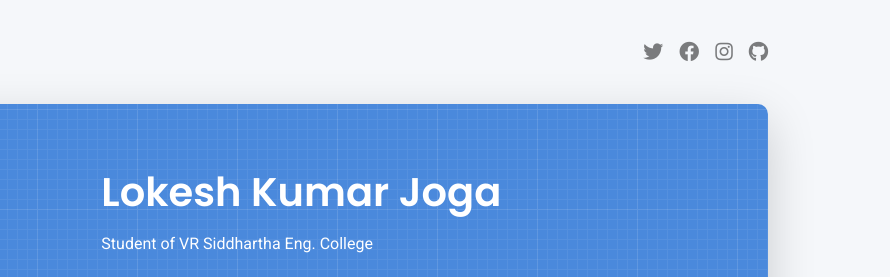
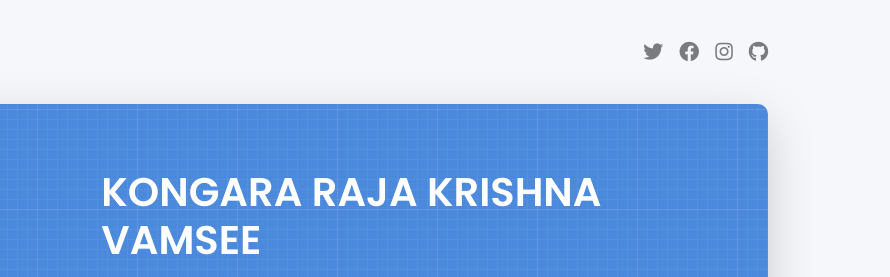
Before and after one commit to krkvamsee/krkvamsee, a plain HTML site: page index.html in a window 1280 px wide. Shown: the top 277 px of the page, 390-1280 px from the left. Drawn offline with Linux system fonts and the light colour scheme.

Commit message:
Update index.html

```diff
--- a/index.html
+++ b/index.html
@@ -121,7 +121,7 @@
 
     <div class="col-lg-8 col-md-7 text-center text-md-start">
 
- <h2 class="h1 mt-2" data-aos="fade-left" data-aos-delay="0">Lokesh Kumar Joga</h2>
+ <h2 class="h1 mt-2" data-aos="fade-left" data-aos-delay="0">KONGARA RAJA KRISHNA VAMSEE</h2>
 
       <p data-aos="fade-left" data-aos-delay="100">Student of VR Siddhartha Eng. College</p>
 
@@ -170,7 +170,7 @@
 
      <div class="col-sm-8">
 
-          <div class="pb-1 text-secondary">lokeshkumarjoga009.com</div>
+          <div class="pb-1 text-secondary">kongarakrishnavamsee@gmail.com</div>
 
     </div>
 
```
